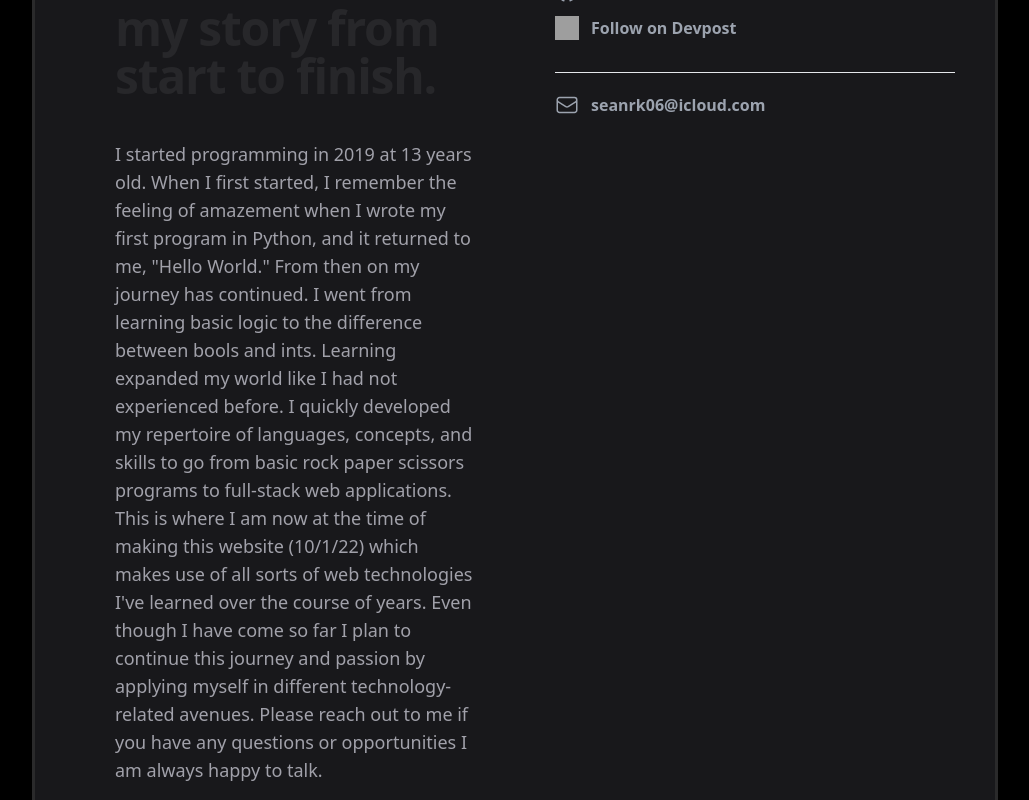
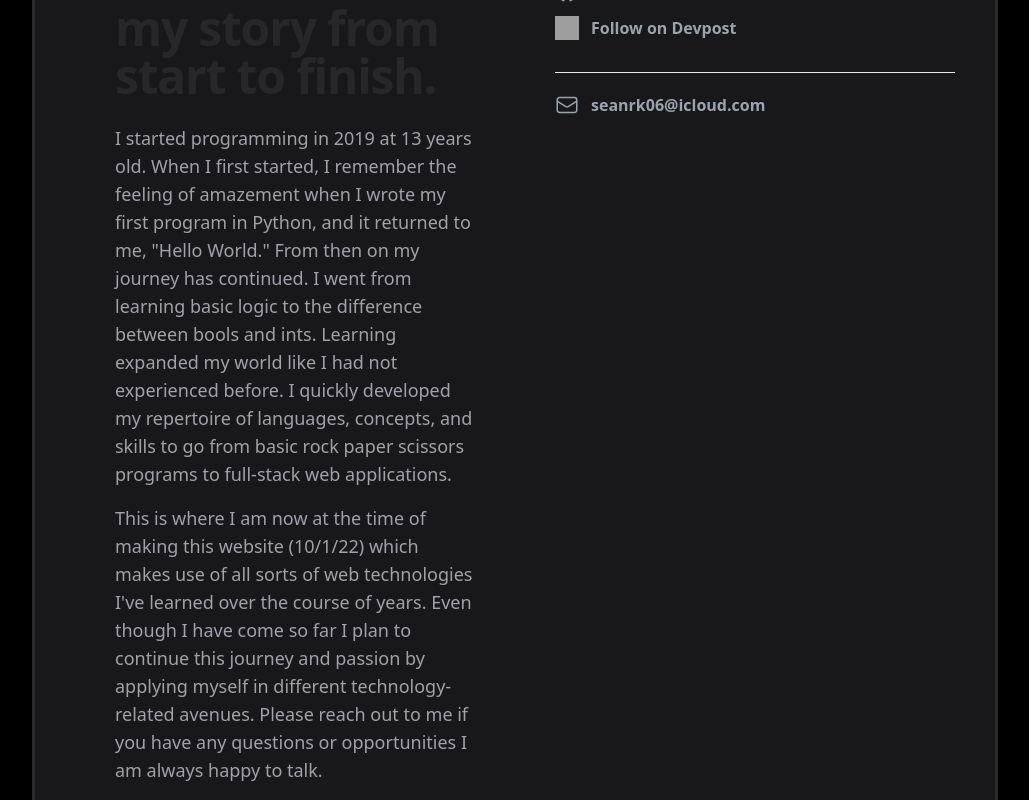
Before and after one commit to Seanrk06/PersonalPortfolio, a React (Create React App) app: page /about in a window 1280 px wide. Shown: the part 220-1020 px from the top of the page, without its empty margins (125-1154 px from the left). Built offline with nearby package versions, Linux system fonts and the light colour scheme; grey boxes are pictures that could not be loaded.

Commit message:
Update AboutTitle.jsx

```diff
--- a/src/components/AboutTitle.jsx
+++ b/src/components/AboutTitle.jsx
@@ -7,7 +7,7 @@ function AboutTitle(props) {
         <h1 className="text-3xl font-bold tracking-tight text-zinc-800 md:text-5xl lg:text-5xl text-white">
           I'm Sean Klein and below is my story from start to finish.
         </h1>
-        <p className="text-sm md:text-normal pt-4 lg:text-lg mt-6 text-base text-zinc-400 leading-6 leading-relaxed lg:pb-32 md:pb-10">
+        <p className="text-sm md:text-normal lg:text-lg mt-6 text-base text-zinc-400 leading-6 leading-relaxed lg:pb-32 md:pb-10">
           I started programming in 2019 at 13 years old. When I first started, I
           remember the feeling of amazement when I wrote my first program in
           Python, and it returned to me, "Hello World." From then on my journey
@@ -16,7 +16,7 @@ function AboutTitle(props) {
           experienced before. I quickly developed my repertoire of languages,
           concepts, and skills to go from basic rock paper scissors programs to
           full-stack web applications.
-          <p className="">
+          <p className="pt-4">
           This is where I am now at the time of
           making this website (10/1/22) which makes use of all sorts of web
           technologies I've learned over the course of years. Even though I have
```
